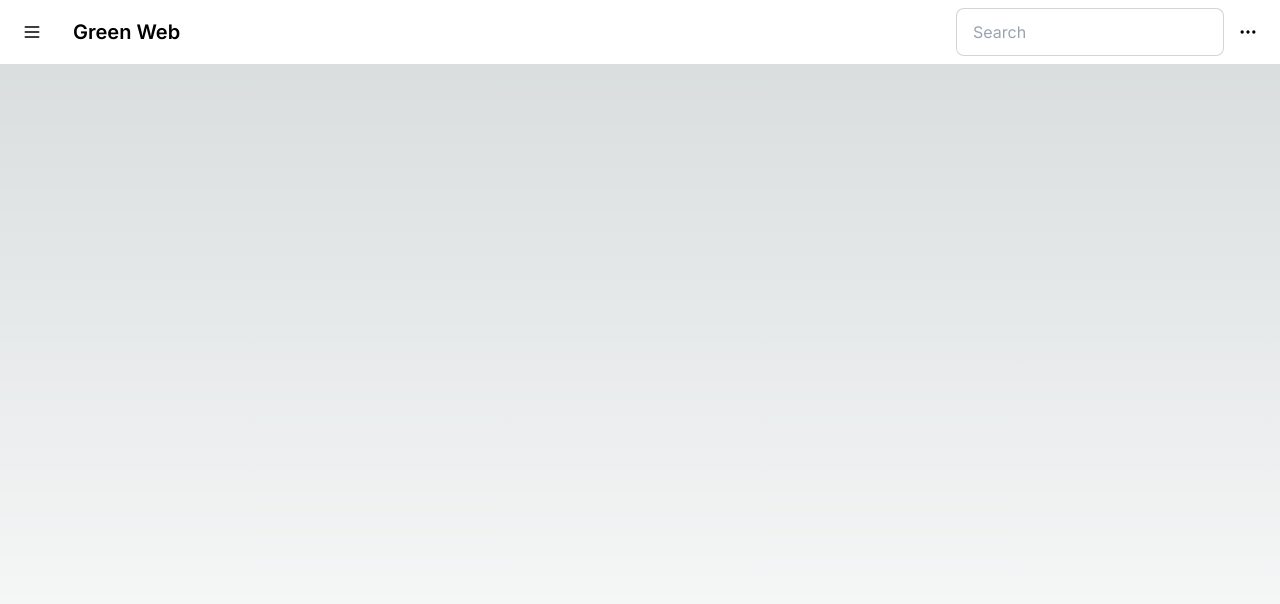
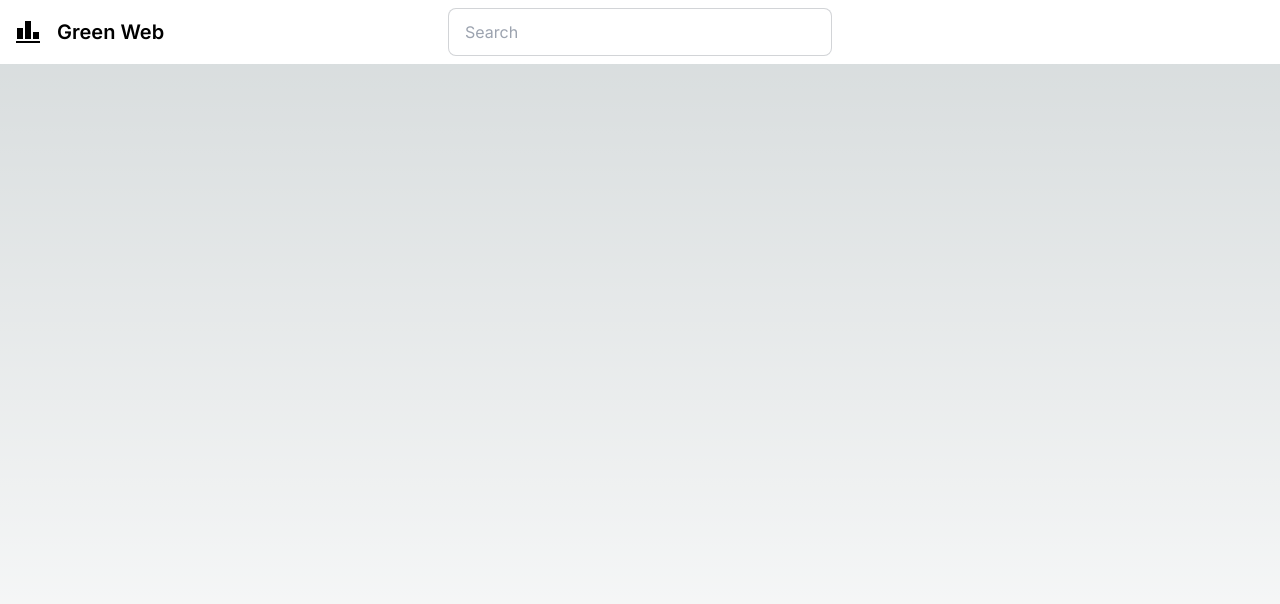
Before and after one commit to marutsuki/green-web, a Next.js app: page / in a window 1280 px wide. Shown: the top 604 px of the page. Built offline with nearby package versions, Linux system fonts and the light colour scheme.

Commit message:
Added action to redirect search input to the stats page

```diff
--- /dev/null
+++ b/src/app/actions.ts
@@ -0,0 +1,15 @@
+"use server";
+
+import { redirect } from "next/navigation";
+
+export async function toStatsPage(formData: FormData) {
+    const url = formData.get("url")?.toString();
+    console.log(formData);
+    if (url === undefined) {
+        throw new Error();
+    }
+    const searchParams = new URLSearchParams({
+        url
+    });
+    redirect("/stats?" + searchParams);
+}
--- a/src/app/stats/page.tsx
+++ b/src/app/stats/page.tsx
@@ -10,8 +10,11 @@ async function getWebsiteStats(url: string): Promise<WebsiteStats> {
     const searchParams = new URLSearchParams({
         url
     });
+    console.log(WEBSITE_CARBON_API_ENDPOINT.concat("/site?" + searchParams));
     const res = await fetch(WEBSITE_CARBON_API_ENDPOINT.concat("/site?" + searchParams));
     const data = await res.json();
+    console.info(`Received payload from ${WEBSITE_CARBON_API_ENDPOINT}.`);
+    console.info("Data:", data);
     return data as WebsiteStats;
 }
 
--- a/src/components/Header.tsx
+++ b/src/components/Header.tsx
@@ -1,21 +1,20 @@
+import { toStatsPage } from "@/app/actions";
+import { Stats } from "./symbols";
+
 export default function Header(): React.ReactNode {
     return <header>
-        <div className="navbar bg-base-100">
+        <div className="relative navbar bg-base-100">
             <div className="flex-none">
-            <button className="btn btn-square btn-ghost">
-                <svg xmlns="http://www.w3.org/2000/svg" fill="none" viewBox="0 0 24 24" className="inline-block w-5 h-5 stroke-current"><path strokeLinecap="round" strokeLinejoin="round" strokeWidth="2" d="M4 6h16M4 12h16M4 18h16"></path></svg>
-            </button>
+                <Stats className="ml-2"/>
             </div>
             <div className="flex-1">
                 <a className="btn btn-ghost text-xl">Green Web</a>
             </div>
-        <div className="form-control">
-            <input type="text" placeholder="Search" className="input input-bordered w-24 md:w-auto" />
-        </div>
+            <form className="absolute form-control left-1/2" action={toStatsPage}>
+                <input name="url" type="text" placeholder="Search" className="input input-bordered md:w-auto -translate-x-1/2 !w-96" />
+            </form>
             <div className="flex-none">
-            <button className="btn btn-square btn-ghost">
-                <svg xmlns="http://www.w3.org/2000/svg" fill="none" viewBox="0 0 24 24" className="inline-block w-5 h-5 stroke-current"><path strokeLinecap="round" strokeLinejoin="round" strokeWidth="2" d="M5 12h.01M12 12h.01M19 12h.01M6 12a1 1 0 11-2 0 1 1 0 012 0zm7 0a1 1 0 11-2 0 1 1 0 012 0zm7 0a1 1 0 11-2 0 1 1 0 012 0z"></path></svg>
-            </button>
+                <h3></h3>
             </div>
         </div>
     </header>
--- a/src/components/symbols.tsx
+++ b/src/components/symbols.tsx
@@ -25,3 +25,9 @@ export const Search: React.FC<SymbolProps> = ({ className }) => {
         <path d="M23.822 20.88l-6.353-6.354c.93-1.465 1.467-3.2 1.467-5.059.001-5.219-4.247-9.467-9.468-9.467s-9.468 4.248-9.468 9.468c0 5.221 4.247 9.469 9.468 9.469 1.768 0 3.421-.487 4.839-1.333l6.396 6.396 3.119-3.12zm-20.294-11.412c0-3.273 2.665-5.938 5.939-5.938 3.275 0 5.94 2.664 5.94 5.938 0 3.275-2.665 5.939-5.94 5.939-3.274 0-5.939-2.664-5.939-5.939z"/>
     </svg>;
 }
+
+export const Stats: React.FC<SymbolProps> = ({ className }) => {
+    return <svg className={className !== undefined ? className : ""} width="24" height="24" viewBox="0 0 24 24">
+        <path d="M7 19h-6v-11h6v11zm8-18h-6v18h6v-18zm8 11h-6v7h6v-7zm1 9h-24v2h24v-2z"/>
+    </svg>;
+}
```
Lines whose indentation alone changed are shown as unchanged.
